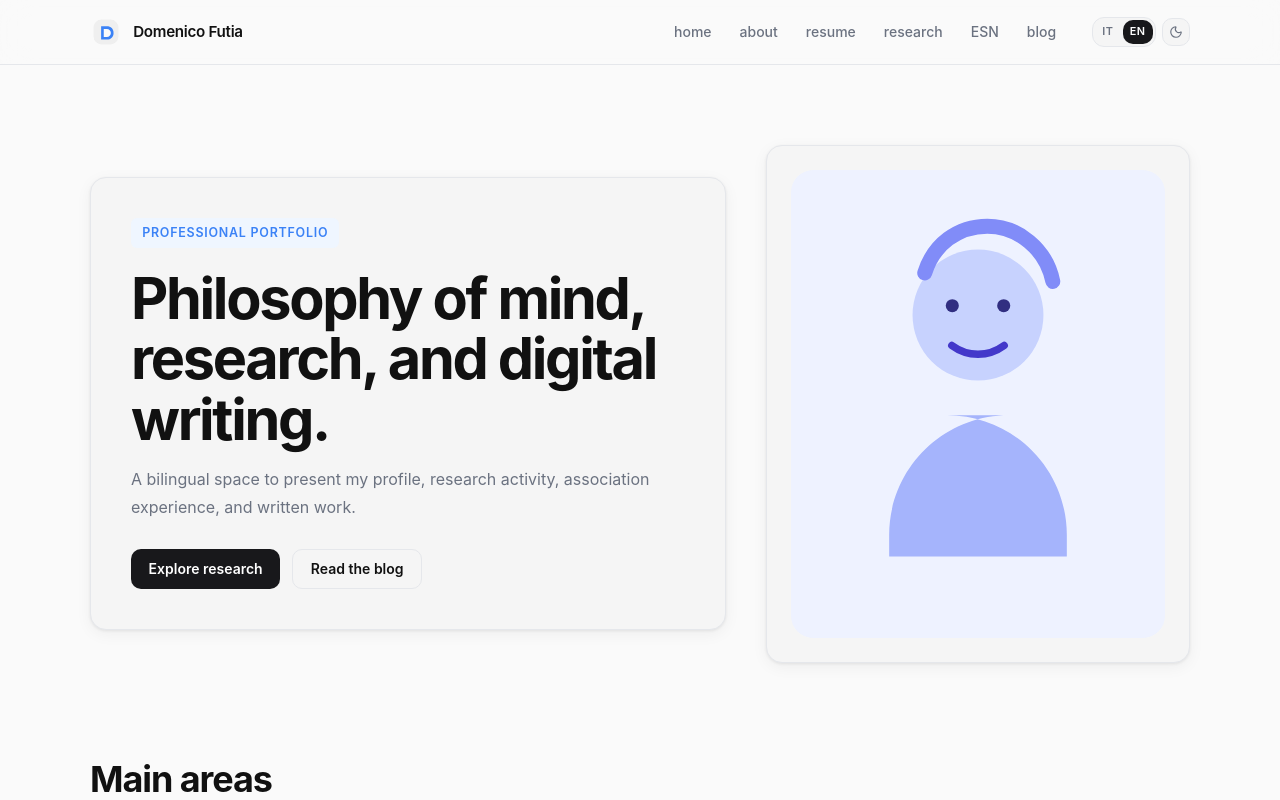
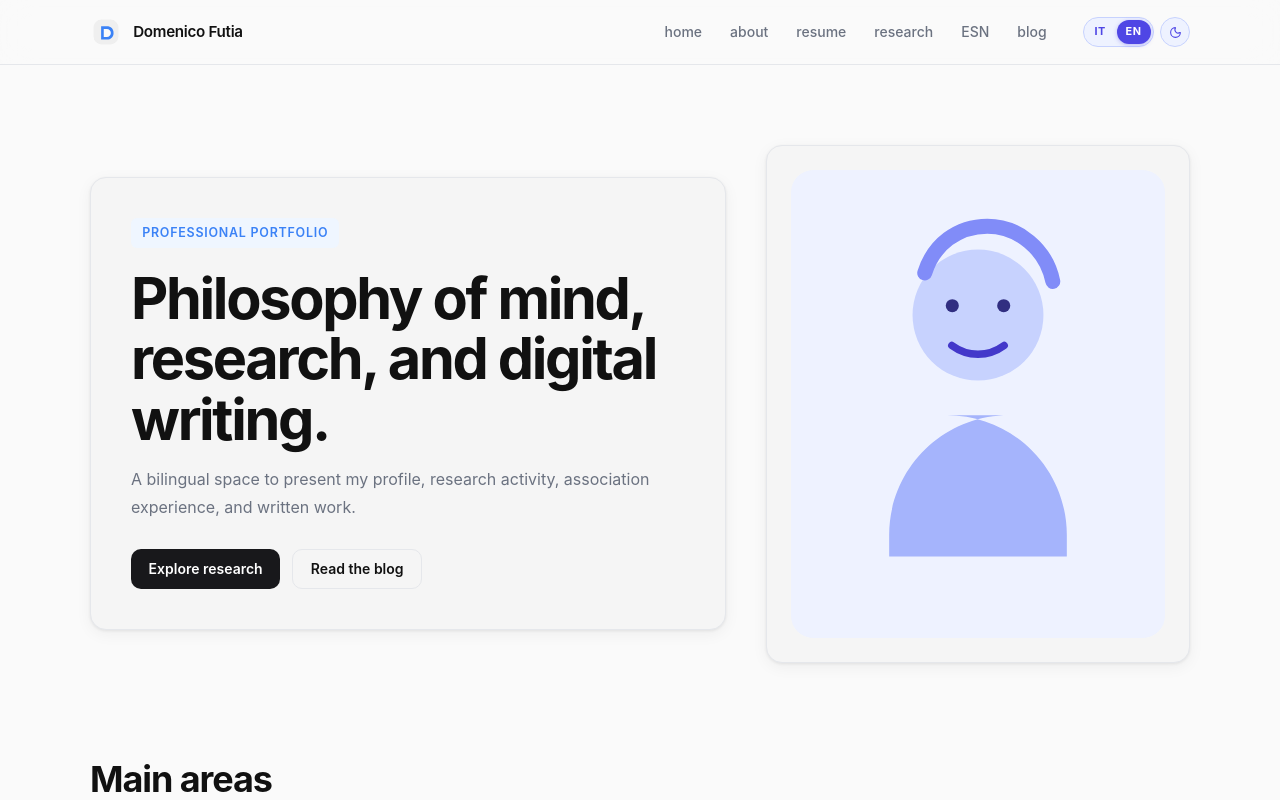
Before and after one commit to domfutia/portfolio-df, a Next.js app: page /en in a window 1280 px wide. Shown: the top 800 px of the page. Built offline with nearby package versions, Linux system fonts and the light colour scheme.

Commit message:
feat: redesign togglers UI and implement dynamic i18n for sections

```diff
--- a/src/app/globals.css
+++ b/src/app/globals.css
@@ -9,6 +9,13 @@
   --primary-fg: #ffffff;
   --accent: #3b82f6;
   --accent-soft: #eff6ff;
+  /* Blue/Lilac palette for togglers */
+  --toggler-bg: #eef2ff;
+  --toggler-border: #c7d2fe;
+  --toggler-active-bg: #4f46e5;
+  --toggler-active-fg: #ffffff;
+  --toggler-active-shadow: 0 1px 4px rgba(79,70,229,0.35);
+  --toggler-hover-bg: #e0e7ff;
   --shadow: 0 1px 3px rgba(0,0,0,0.07), 0 4px 16px rgba(0,0,0,0.05);
   --shadow-md: 0 2px 8px rgba(0,0,0,0.08), 0 8px 32px rgba(0,0,0,0.07);
   --radius: 16px;
@@ -29,6 +36,13 @@
   --primary-fg: #0a0a0a;
   --accent: #60a5fa;
   --accent-soft: #1e2a3d;
+  /* Blue/Lilac palette for togglers — dark mode */
+  --toggler-bg: #1e1b4b;
+  --toggler-border: #3730a3;
+  --toggler-active-bg: #818cf8;
+  --toggler-active-fg: #0f0e26;
+  --toggler-active-shadow: 0 1px 4px rgba(129,140,248,0.4);
+  --toggler-hover-bg: #2e2b5a;
   --shadow: 0 1px 3px rgba(0,0,0,0.3), 0 4px 16px rgba(0,0,0,0.25);
   --shadow-md: 0 2px 8px rgba(0,0,0,0.35), 0 8px 32px rgba(0,0,0,0.3);
 }
@@ -125,14 +139,15 @@ button { font: inherit; cursor: pointer; border: none; background: none; }
   flex-shrink: 0;
 }
 
-/* ── Locale Switcher — original pill style, small size ── */
+/* ── Locale Switcher — pill style, blue/lilac palette ── */
 .localeSwitcher {
   display: inline-flex;
-  border: 1px solid var(--border);
-  border-radius: 12px;
+  border: 1px solid var(--toggler-border);
+  border-radius: 9999px;
   padding: 2px;
-  background: var(--surface);
+  background: var(--toggler-bg);
   gap: 2px;
+  transition: border-color 0.15s, background 0.15s;
 }
 
 .localeLink,
@@ -140,29 +155,50 @@ button { font: inherit; cursor: pointer; border: none; background: none; }
   display: inline-flex;
   align-items: center;
   justify-content: center;
-  padding: 0.2rem 0.45rem;
-  border-radius: 10px;
+  padding: 0.2rem 0.55rem;
+  border-radius: 9999px;
   font-size: 0.68rem;
-  font-weight: 600;
-  letter-spacing: 0.04em;
-  transition: background 0.15s, color 0.15s;
+  font-weight: 700;
+  letter-spacing: 0.06em;
+  transition: background 0.15s, color 0.15s, box-shadow 0.15s;
 }
 
 .localeLink {
-  color: var(--muted);
+  color: var(--toggler-active-bg);
 }
 
 .localeLink:hover {
-  color: var(--text);
-  background: var(--surface-2);
+  color: var(--toggler-active-bg);
+  background: var(--toggler-hover-bg);
 }
 
 .localeActive {
-  background: var(--primary);
-  color: var(--primary-fg);
+  background: var(--toggler-active-bg);
+  color: var(--toggler-active-fg);
+  box-shadow: var(--toggler-active-shadow);
 }
 
-/* ── Theme Toggle — original style, small size ── */
+/* ── Theme Toggle — circular pill, blue/lilac palette ── */
+.themeToggle {
+  display: inline-flex;
+  align-items: center;
+  justify-content: center;
+  width: 30px;
+  height: 30px;
+  border-radius: 9999px;
+  border: 1px solid var(--toggler-border);
+  background: var(--toggler-bg);
+  color: var(--toggler-active-bg);
+  transition: color 0.15s, background 0.15s, border-color 0.15s, box-shadow 0.15s;
+}
+
+.themeToggle:hover {
+  background: var(--toggler-hover-bg);
+  border-color: var(--toggler-active-bg);
+  box-shadow: var(--toggler-active-shadow);
+}
+
+/* Keep legacy .iconButton for backward compat (mobile toggle) */
 .iconButton {
   display: inline-flex;
   align-items: center;
--- a/src/components/ui/locale-switcher.tsx
+++ b/src/components/ui/locale-switcher.tsx
@@ -1,21 +1,31 @@
 'use client';
 
 import Link from 'next/link';
-import {usePathname} from 'next/navigation';
-import {routing} from '@/i18n/routing';
+import { usePathname } from 'next/navigation';
+import { routing } from '@/i18n/routing';
 
-export function LocaleSwitcher({currentLocale, currentPath}: {currentLocale: string; currentPath?: string}) {
+export function LocaleSwitcher({
+  currentLocale,
+  currentPath,
+}: {
+  currentLocale: string;
+  currentPath?: string;
+}) {
   const pathname = usePathname();
-
   const pathWithoutLocale = pathname.replace(/^\/[a-z]{2}/, '') || '/';
 
   return (
-    <div className="localeSwitcher" aria-label="Language switcher">
+    <div className="localeSwitcher" aria-label="Language switcher" role="group">
       {routing.locales.map((locale) => {
         const href = `/${locale}${pathWithoutLocale === '/' ? '' : pathWithoutLocale}`;
         const active = locale === currentLocale;
         return (
-          <Link key={locale} href={href} className={active ? 'localeActive' : 'localeLink'}>
+          <Link
+            key={locale}
+            href={href}
+            className={active ? 'localeActive' : 'localeLink'}
+            aria-current={active ? 'true' : undefined}
+          >
             {locale.toUpperCase()}
           </Link>
         );
--- a/src/components/ui/theme-toggle.tsx
+++ b/src/components/ui/theme-toggle.tsx
@@ -1,29 +1,31 @@
 'use client';
 
-import {Moon, Sun} from 'lucide-react';
-import {useTheme} from 'next-themes';
-import {useEffect, useState} from 'react';
+import { Moon, Sun } from 'lucide-react';
+import { useTheme } from 'next-themes';
+import { useTranslations } from 'next-intl';
+import { useEffect, useState } from 'react';
 
 export function ThemeToggle() {
-  const {resolvedTheme, setTheme} = useTheme();
+  const { resolvedTheme, setTheme } = useTheme();
+  const t = useTranslations('meta');
   const [mounted, setMounted] = useState(false);
 
   useEffect(() => setMounted(true), []);
 
   if (!mounted) {
-    return <button className="iconButton" aria-label="Toggle theme" />;
+    return <button className="themeToggle" aria-label="Toggle theme" />;
   }
 
   const isDark = resolvedTheme === 'dark';
 
   return (
     <button
-      className="iconButton"
-      aria-label={isDark ? 'Switch to light mode' : 'Switch to dark mode'}
+      className="themeToggle"
+      aria-label={t('themeToggle')}
       onClick={() => setTheme(isDark ? 'light' : 'dark')}
       type="button"
     >
-      {isDark ? <Sun size={14} /> : <Moon size={14} />}
+      {isDark ? <Sun size={13} /> : <Moon size={13} />}
     </button>
   );
 }
--- a/src/messages/en.json
+++ b/src/messages/en.json
@@ -51,5 +51,13 @@
     "langSwitch": "Language",
     "menu": "Toggle menu",
     "home": "Homepage"
+  },
+  "sections": {
+    "home": "Home",
+    "about": "About",
+    "resume": "Resume",
+    "research": "Research",
+    "esn": "ESN",
+    "blog": "Blog"
   }
 }
--- a/src/messages/it.json
+++ b/src/messages/it.json
@@ -51,5 +51,13 @@
     "langSwitch": "Lingua",
     "menu": "Apri menu",
     "home": "Pagina iniziale"
+  },
+  "sections": {
+    "home": "Home",
+    "about": "Chi sono",
+    "resume": "CV e percorso",
+    "research": "Ricerca",
+    "esn": "ESN",
+    "blog": "Blog"
   }
 }
```
